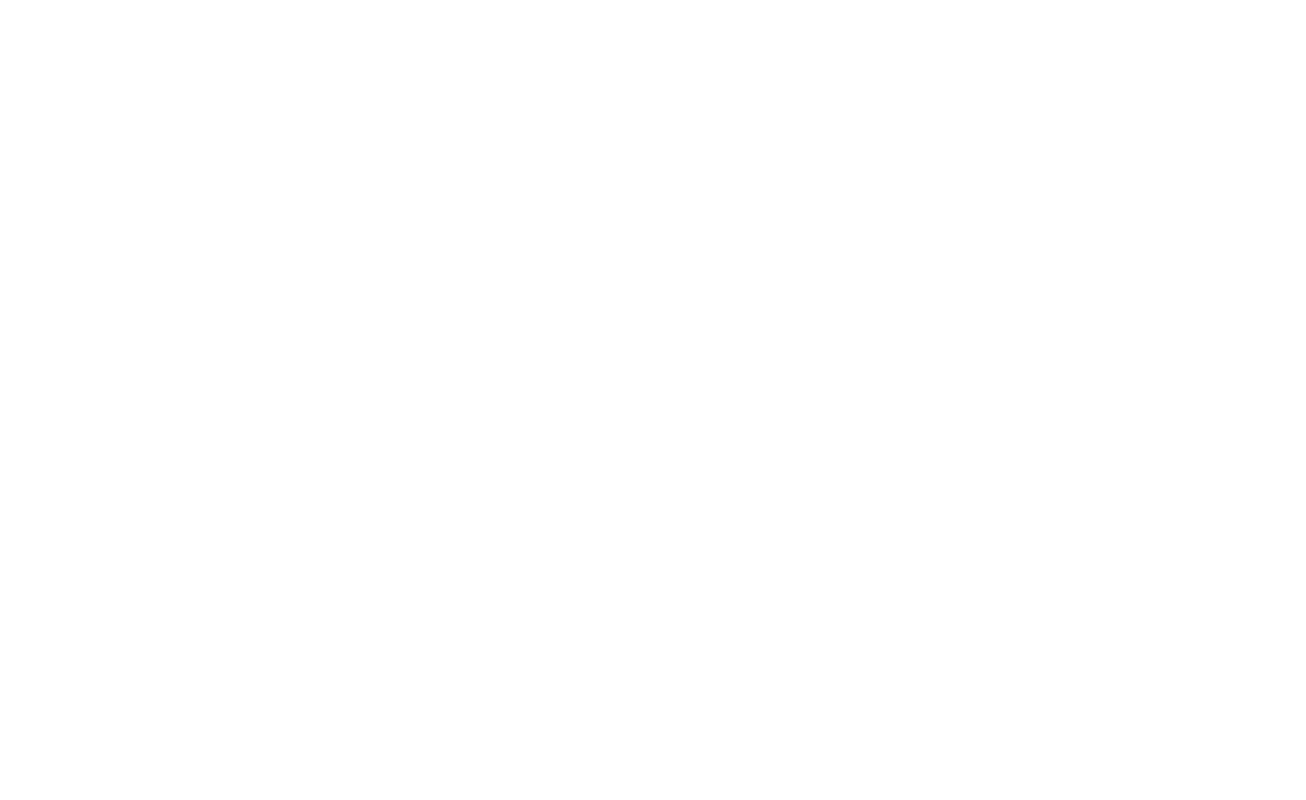
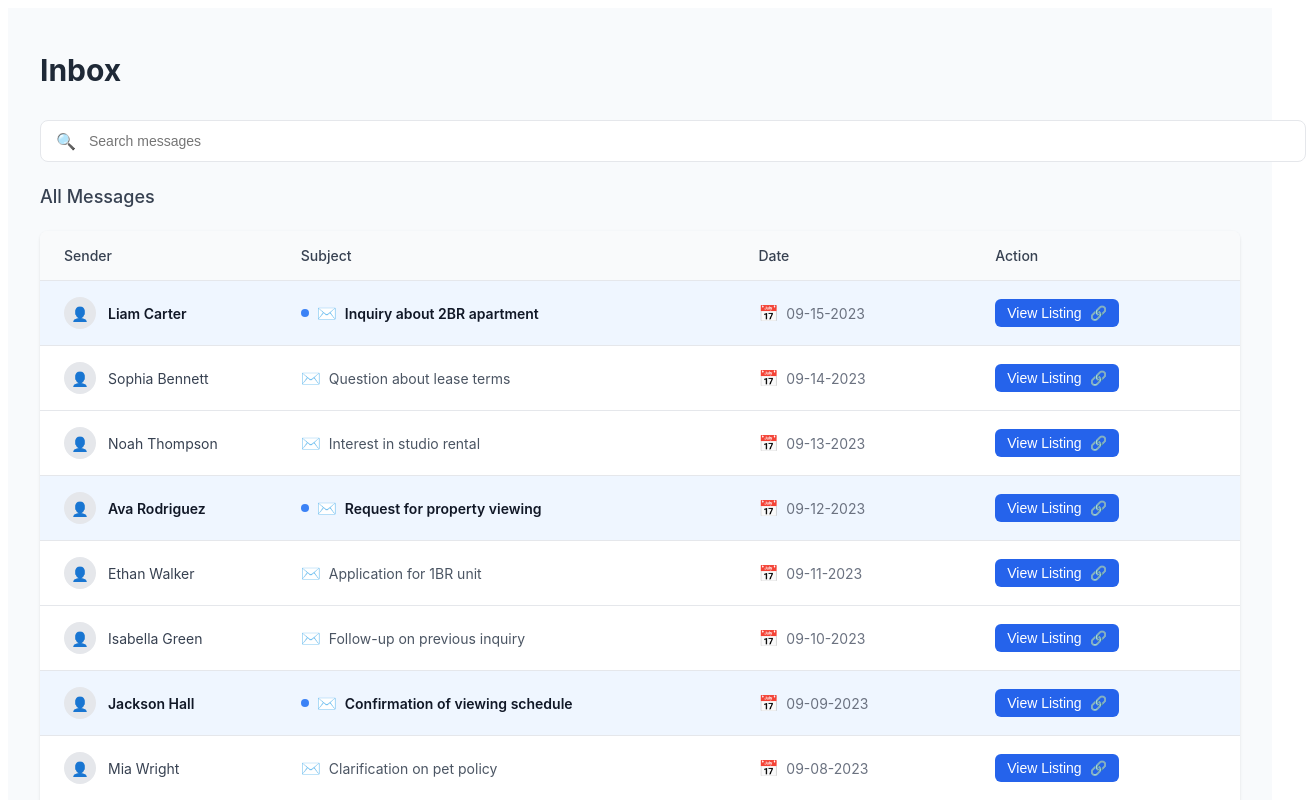
Before and after one commit to aashutoshdahal1/gharbazaar, a React (Vite) app: page /messages in a window 1280 px wide. Before the commit this address had no page. Shown: the top 800 px of the page, 1306 px wide, since content can reach past the window. Built offline with nearby package versions, Linux system fonts and the light colour scheme; sample sign-in values are in the browser's storage.

Commit message:
view message page created

```diff
--- a/src/App.jsx
+++ b/src/App.jsx
@@ -11,6 +11,7 @@ import Profile from "./pages/Profile";
 import AddProperty from "./pages/AddProperty";
 import ProtectedRoute from "./components/ProtectedRoute";
 import AddListing from "./pages/AddListing";
+import ViewMessages from "./pages/view-message"; // Updated import path to match your file name
 
 function App() {
   return (
@@ -62,6 +63,14 @@ function App() {
           }
         />
         <Route
+          path="/messages"
+          element={
+            <ProtectedRoute>
+              <ViewMessages />
+            </ProtectedRoute>
+          }
+        />
+        <Route
           path="/add-listing"
           element={
             <ProtectedRoute>
--- a/src/pages/UserDashboard.jsx
+++ b/src/pages/UserDashboard.jsx
@@ -438,7 +438,7 @@ const UserDashboard = () => {
                   e.target.style.transform = "translateY(0)";
                 }}
               >
-                View Messages
+                View Message
               </button>
               <button
                 style={styles.actionButton}
--- /dev/null
+++ b/src/pages/view-message.jsx
@@ -0,0 +1,366 @@
+import React, { useState } from 'react';
+import { useNavigate } from 'react-router-dom';
+
+const ViewMessages = () => {
+  const [searchQuery, setSearchQuery] = useState('');
+  const navigate = useNavigate();
+
+  const messages = [
+    {
+      id: 1,
+      sender: 'Liam Carter',
+      subject: 'Inquiry about 2BR apartment',
+      date: '2023-09-15',
+      isRead: false,
+      listingId: 'apt-2br-downtown-001'
+    },
+    {
+      id: 2,
+      sender: 'Sophia Bennett',
+      subject: 'Question about lease terms',
+      date: '2023-09-14',
+      isRead: true,
+      listingId: 'apt-studio-midtown-002'
+    },
+    {
+      id: 3,
+      sender: 'Noah Thompson',
+      subject: 'Interest in studio rental',
+      date: '2023-09-13',
+      isRead: true,
+      listingId: 'studio-loft-central-003'
+    },
+    {
+      id: 4,
+      sender: 'Ava Rodriguez',
+      subject: 'Request for property viewing',
+      date: '2023-09-12',
+      isRead: false,
+      listingId: 'house-3br-suburbs-004'
+    },
+    {
+      id: 5,
+      sender: 'Ethan Walker',
+      subject: 'Application for 1BR unit',
+      date: '2023-09-11',
+      isRead: true,
+      listingId: 'apt-1br-downtown-005'
+    },
+    {
+      id: 6,
+      sender: 'Isabella Green',
+      subject: 'Follow-up on previous inquiry',
+      date: '2023-09-10',
+      isRead: true,
+      listingId: 'condo-2br-waterfront-006'
+    },
+    {
+      id: 7,
+      sender: 'Jackson Hall',
+      subject: 'Confirmation of viewing schedule',
+      date: '2023-09-09',
+      isRead: false,
+      listingId: 'townhouse-3br-uptown-007'
+    },
+    {
+      id: 8,
+      sender: 'Mia Wright',
+      subject: 'Clarification on pet policy',
+      date: '2023-09-08',
+      isRead: true,
+      listingId: 'apt-2br-petfriendly-008'
+    },
+    {
+      id: 9,
+      sender: 'Aiden Clark',
+      subject: 'Offer for property rental',
+      date: '2023-09-07',
+      isRead: false,
+      listingId: 'penthouse-luxury-downtown-009'
+    },
+    {
+      id: 10,
+      sender: 'Chloe Lewis',
+      subject: 'Feedback on property listing',
+      date: '2023-09-06',
+      isRead: true,
+      listingId: 'apt-studio-affordable-010'
+    }
+  ];
+
+  const filteredMessages = messages.filter(message =>
+    message.sender.toLowerCase().includes(searchQuery.toLowerCase()) ||
+    message.subject.toLowerCase().includes(searchQuery.toLowerCase())
+  );
+
+  const formatDate = (dateString) => {
+    const date = new Date(dateString);
+    return date.toLocaleDateString('en-US', {
+      year: 'numeric',
+      month: '2-digit',
+      day: '2-digit'
+    }).replace(/\//g, '-');
+  };
+
+  const handleViewListing = (listingId) => {
+    console.log(`Navigating to listing: ${listingId}`);
+    // Replace with your actual route
+    // navigate(`/listing/${listingId}`);
+  };
+
+  const styles = {
+    container: {
+      minHeight: '100vh',
+      backgroundColor: '#f8fafc',
+      padding: '24px',
+      fontFamily: '-apple-system, BlinkMacSystemFont, "Segoe UI", Roboto, "Helvetica Neue", Arial, sans-serif'
+    },
+    maxWidth: {
+      maxWidth: '1200px',
+      margin: '0 auto'
+    },
+    header: {
+      marginBottom: '32px'
+    },
+    title: {
+      fontSize: '30px',
+      fontWeight: 'bold',
+      color: '#1f2937',
+      marginBottom: '8px'
+    },
+    searchContainer: {
+      marginBottom: '24px',
+      position: 'relative'
+    },
+    searchIcon: {
+      position: 'absolute',
+      left: '16px',
+      top: '50%',
+      transform: 'translateY(-50%)',
+      color: '#9ca3af',
+      fontSize: '16px'
+    },
+    searchInput: {
+      width: '100%',
+      paddingLeft: '48px',
+      paddingRight: '16px',
+      paddingTop: '12px',
+      paddingBottom: '12px',
+      backgroundColor: 'white',
+      border: '1px solid #e5e7eb',
+      borderRadius: '8px',
+      fontSize: '14px',
+      outline: 'none',
+      transition: 'all 0.2s'
+    },
+    allMessages: {
+      marginBottom: '24px',
+      fontSize: '18px',
+      fontWeight: '500',
+      color: '#374151'
+    },
+    tableContainer: {
+      backgroundColor: 'white',
+      borderRadius: '8px',
+      boxShadow: '0 1px 3px 0 rgba(0, 0, 0, 0.1)',
+      overflow: 'hidden'
+    },
+    tableHeader: {
+      display: 'grid',
+      gridTemplateColumns: '1fr 2fr 1fr 1fr',
+      gap: '16px',
+      padding: '16px 24px',
+      backgroundColor: '#f9fafb',
+      borderBottom: '1px solid #e5e7eb'
+    },
+    headerCell: {
+      fontSize: '14px',
+      fontWeight: '500',
+      color: '#374151'
+    },
+    messageRow: {
+      display: 'grid',
+      gridTemplateColumns: '1fr 2fr 1fr 1fr',
+      gap: '16px',
+      padding: '16px 24px',
+      borderBottom: '1px solid #e5e7eb',
+      transition: 'background-color 0.2s',
+      cursor: 'pointer'
+    },
+    unreadRow: {
+      backgroundColor: '#eff6ff'
+    },
+    senderCell: {
+      display: 'flex',
+      alignItems: 'center',
+      gap: '12px'
+    },
+    avatar: {
+      width: '32px',
+      height: '32px',
+      borderRadius: '50%',
+      backgroundColor: '#e5e7eb',
+      display: 'flex',
+      alignItems: 'center',
+      justifyContent: 'center',
+      fontSize: '14px'
+    },
+    senderName: {
+      fontSize: '14px',
+      color: '#374151'
+    },
+    boldText: {
+      fontWeight: '600',
+      color: '#111827'
+    },
+    subjectCell: {
+      display: 'flex',
+      alignItems: 'center',
+      gap: '8px'
+    },
+    unreadDot: {
+      width: '8px',
+      height: '8px',
+      backgroundColor: '#3b82f6',
+      borderRadius: '50%'
+    },
+    subjectText: {
+      fontSize: '14px',
+      color: '#4b5563'
+    },
+    dateCell: {
+      display: 'flex',
+      alignItems: 'center',
+      gap: '8px'
+    },
+    dateText: {
+      fontSize: '14px',
+      color: '#6b7280'
+    },
+    actionCell: {
+      display: 'flex',
+      alignItems: 'center'
+    },
+    viewButton: {
+      display: 'inline-flex',
+      alignItems: 'center',
+      gap: '8px',
+      padding: '6px 12px',
+      backgroundColor: '#2563eb',
+      color: 'white',
+      fontSize: '14px',
+      fontWeight: '500',
+      borderRadius: '6px',
+      border: 'none',
+      cursor: 'pointer',
+      transition: 'background-color 0.2s',
+      outline: 'none'
+    },
+    messageCount: {
+      marginTop: '16px',
+      fontSize: '14px',
+      color: '#6b7280'
+    }
+  };
+
+  return (
+    <div style={styles.container}>
+      <div style={styles.maxWidth}>
+        {/* Header */}
+        <div style={styles.header}>
+          <h1 style={styles.title}>Inbox</h1>
+        </div>
+
+        {/* Search Bar */}
+        <div style={styles.searchContainer}>
+          <span style={styles.searchIcon}>🔍</span>
+          <input
+            type="text"
+            placeholder="Search messages"
+            value={searchQuery}
+            onChange={(e) => setSearchQuery(e.target.value)}
+            style={styles.searchInput}
+            onFocus={(e) => e.target.style.borderColor = '#3b82f6'}
+            onBlur={(e) => e.target.style.borderColor = '#e5e7eb'}
+          />
+        </div>
+
+        {/* All Messages Text */}
+        <div style={styles.allMessages}>
+          All Messages
+        </div>
+
+        {/* Messages Table */}
+        <div style={styles.tableContainer}>
+          <div style={styles.tableHeader}>
+            <div style={styles.headerCell}>Sender</div>
+            <div style={styles.headerCell}>Subject</div>
+            <div style={styles.headerCell}>Date</div>
+            <div style={styles.headerCell}>Action</div>
+          </div>
+
+          {filteredMessages.map((message) => (
+            <div
+              key={message.id}
+              style={{
+                ...styles.messageRow,
+                ...(message.isRead ? {} : styles.unreadRow)
+              }}
+              onMouseEnter={(e) => e.target.style.backgroundColor = '#f9fafb'}
+              onMouseLeave={(e) => e.target.style.backgroundColor = message.isRead ? 'white' : '#eff6ff'}
+            >
+              <div style={styles.senderCell}>
+                <div style={styles.avatar}>
+                  <span>👤</span>
+                </div>
+                <span style={{
+                  ...styles.senderName,
+                  ...(message.isRead ? {} : styles.boldText)
+                }}>
+                  {message.sender}
+                </span>
+              </div>
+
+              <div style={styles.subjectCell}>
+                {!message.isRead && <div style={styles.unreadDot}></div>}
+                <span>✉️</span>
+                <span style={{
+                  ...styles.subjectText,
+                  ...(message.isRead ? {} : styles.boldText)
+                }}>
+                  {message.subject}
+                </span>
+              </div>
+
+              <div style={styles.dateCell}>
+                <span>📅</span>
+                <span style={styles.dateText}>
+                  {formatDate(message.date)}
+                </span>
+              </div>
+
+              <div style={styles.actionCell}>
+                <button
+                  onClick={() => handleViewListing(message.listingId)}
+                  style={styles.viewButton}
+                  onMouseEnter={(e) => e.target.style.backgroundColor = '#1d4ed8'}
+                  onMouseLeave={(e) => e.target.style.backgroundColor = '#2563eb'}
+                >
+                  <span>View Listing</span>
+                  <span>🔗</span>
+                </button>
+              </div>
+            </div>
+          ))}
+        </div>
+
+        {/* Message Count */}
+        <div style={styles.messageCount}>
+          Showing {filteredMessages.length} of {messages.length} messages
+        </div>
+      </div>
+    </div>
+  );
+};
+
+export default ViewMessages;
```
